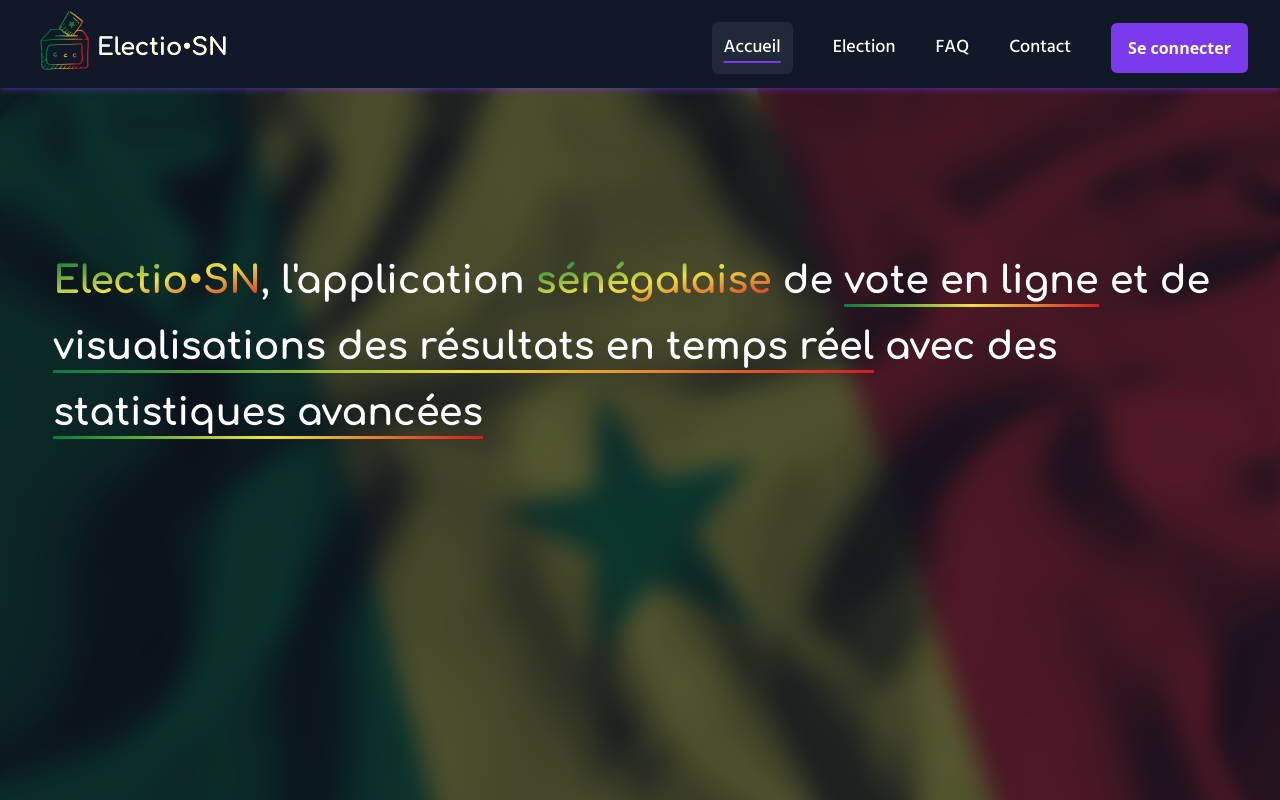
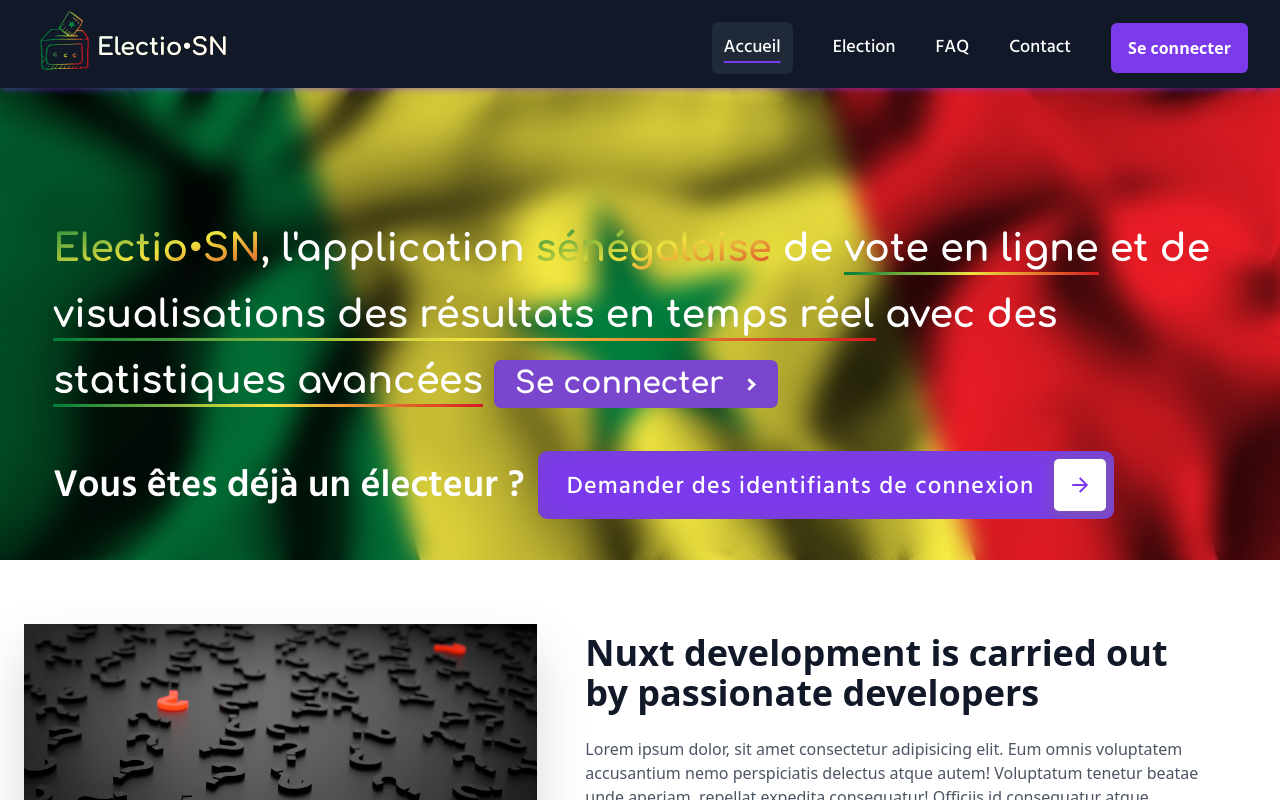
Before and after one commit to aliounebfam/electio-sn, a React (Vite) app: page / in a window 1280 px wide. Shown: the top 800 px of the page. Built offline with nearby package versions, Linux system fonts and the light colour scheme; a web font is replaced by a local one.

Commit message:
add buttons to hero section

```diff
--- a/src/pages/app/Home/Home.css
+++ b/src/pages/app/Home/Home.css
@@ -1,3 +1,125 @@
 .cta-pr-btn:hover svg {
     transform: translateX(5px);
 }
+
+
+/***/
+
+/* From uiverse.io by @adamgiebl */
+.cssbuttons-io-button {
+ background: #7c3aed;
+ color: white;
+ font-family: inherit;
+ padding: 0.35em;
+ padding-left: 1.2em;
+ font-size: 17px;
+ font-weight: 500;
+ border-radius: 0.4em;
+ border: none;
+ letter-spacing: 0.05em;
+ display: inline-flex;
+ align-items: center;
+ box-shadow: inset 0 0 1.6em -0.6em #714da6;
+ overflow: hidden;
+ position: relative;
+ height: 2.8em;
+ padding-right: 3.3em;
+}
+
+.cssbuttons-io-button .icon {
+ background: white;
+ margin-left: 1em;
+ position: absolute;
+ display: flex;
+ align-items: center;
+ justify-content: center;
+ height: 2.2em;
+ width: 2.2em;
+ border-radius: 0.2em;
+ box-shadow: 0.1em 0.1em 0.6em 0.2em #7b52b9;
+ right: 0.3em;
+ transition: all 0.3s;
+}
+
+.cssbuttons-io-button:hover .icon {
+ width: calc(100% - 0.6em);
+}
+
+.cssbuttons-io-button .icon svg {
+ width: 1.1em;
+ transition: transform 0.3s;
+ color: #7c3aed;
+}
+
+.cssbuttons-io-button:hover .icon svg {
+ transform: translateX(0.1em);
+}
+
+.cssbuttons-io-button:active .icon {
+ transform: scale(0.95);
+}
+
+
+
+
+/* From uiverse.io by @satyamchaudharydev */
+.login {
+  --primary-color: #7a46ce;
+  --secondary-color: #fff;
+  --hover-color: #6d28d9;
+  --arrow-width: 15px;
+  --arrow-stroke: 3px;
+  box-sizing: border-box;
+  border: 0;
+  border-radius: 7px;
+  color: var(--secondary-color);
+  padding: 0.2em 0.7em;
+  background: var(--primary-color);
+  display: flex;
+  transition: 0.2s background;
+  align-items: center;
+  gap: 0.6em;
+  font-weight: bold;
+}
+
+.login .arrow-wrapper {
+  display: flex;
+  justify-content: center;
+  align-items: center;
+}
+
+.login .arrow {
+  margin-top: 1px;
+  width: var(--arrow-width);
+  background: var(--primary-color);
+  height: var(--arrow-stroke);
+  position: relative;
+  transition: 0.2s;
+}
+
+.login .arrow::before {
+  content: "";
+  box-sizing: border-box;
+  position: absolute;
+  border: solid var(--secondary-color);
+  border-width: 0 var(--arrow-stroke) var(--arrow-stroke) 0;
+  display: inline-block;
+  top: -3px;
+  right: 3px;
+  transition: 0.2s;
+  padding: 3px;
+  transform: rotate(-45deg);
+}
+
+.login:hover {
+  background-color: var(--hover-color);
+  /* color: var(--primary-color); */
+}
+
+.login:hover .arrow {
+  background: var(--secondary-color);
+}
+
+.login:hover .arrow:before {
+  right: 0;
+}
--- a/src/pages/app/Home/Home.jsx
+++ b/src/pages/app/Home/Home.jsx
@@ -1,60 +1,126 @@
 import React from 'react'
 import { useState } from 'react';
+import { useLayoutEffect } from 'react';
+import { useRef } from 'react';
 import { useEffect } from 'react';
+import { Link } from 'react-router-dom';
 import './Home.css'
 
 export default function Home() {
     const [src, setSrc] = useState("femme_senegalaise.jpg");
 
+    const [mainHeight, setMainHeight] = useState(0);
+    const main = useRef();
+    const content = useRef();
+
+    const [windowSize, setWindowSize] = useState({
+        width: undefined,
+        height: undefined,
+    });
+
     useEffect(() => {
+        const newMainHeight = content.current.clientHeight + 40;
+        setMainHeight(newMainHeight);
+
+        function handleResize() {
+
+            console.log(window.innerWidth);
+            if (window.innerWidth <= "1535") {
+                const newMainHeight = content.current.clientHeight + 40;
+                setMainHeight(newMainHeight + "px");
+            }
+            else {
+                setMainHeight("100vh");
+            }
+
+            setWindowSize({
+                width: window.innerWidth,
+                height: window.innerHeight,
+            });
+        }
+
+        // window.addEventListener("resize", handleResize);
+
+        handleResize();
+
         setTimeout(() => {
             setSrc('drapeau-senegal.jpg');
-        }, 3500)
-    })
+        }, 2000)
+
+    }, [])
+
 
     return (
-        <div className='flex-1 bg-gray-800'>
-            <div className="relative h-full lg:h-screen pb-16">
-                <img className="absolute inset-0 w-full h-full object-cover object-top transition-all duration-1000" src={"src/assets/images/" + src} alt="" />
-                <div aria-hidden="true" className="absolute inset-0 w-full h-full bg-gray-900/70 backdrop-blur-md"></div>
-                <div className="relative">
-                    <div className="mb-12 space-y-16 md:mb-20 pt-20 sm:pt-40 w-11/12 mx-auto">
+        <main>
+            <div ref={main} style={{ height: mainHeight }} className={"flex-1 relative lg:h-screen pb-16"}>
+                <div>
+                    <img className="absolute inset-0 w-full h-full object-cover object-center transition-all duration-1000" src={"src/assets/images/" + src} alt="" />
+                    <div aria-hidden="true" className={"absolute inset-0 w-full h-full backdrop-blur-md bg-[rgba(17,24,39)]/" + (src === "femme_senegalaise.jpg" ? "[0.75] " : "[0.55]")}></div>
+                    <div ref={content} className="relative">
+                        <div className="mb-12 space-y-16 md:mb-20 pt-12 sm:pt-32 w-11/12 mx-auto">
                             <h1 className="relative leading-[48px]  lg:leading-[66px] text-white md:leading-[58px] sm:leading-[55px] text-3xl font-bold font-Comfortaa lg:text-[38px] md:text-4xl">
-                            <span className='text-transparent font-extrabold bg-[length:100%_100%] bg-no-repeat bg-gradient-to-br bg-clip-text from-[#007E3C] via-[#F0E33F] to-[#D71A21]'>
+                                <div className='inline-block text-transparent font-extrabold bg-[length:100%_100%] bg-no-repeat bg-gradient-to-br bg-clip-text from-[#007E3C] via-[#F0E33F] to-[#D71A21]'>
                                     Electio•SN
-                            </span>
-                            ,&nbsp;l'application&nbsp;
-                            <span className='text-transparent font-extrabold bg-[length:100%_100%] bg-no-repeat bg-gradient-to-br bg-clip-text from-[#007E3C] via-[#F0E33F] to-[#D71A21]'>
+                                    <span className='text-white'>,&nbsp;</span>
+                                </div>
+                                l'application&nbsp;
+                                <div className='inline-block text-transparent font-extrabold bg-[length:100%_100%] bg-no-repeat bg-gradient-to-br bg-clip-text from-[#007E3C] via-[#F0E33F] to-[#D71A21]'>
                                     sénégalaise
-                            </span>
+                                </div>
                                 &nbsp;de&nbsp;
                                 <div className='lg:before:absolute relative inline-block before:bg-gradient-to-r before:from-[#007E3C] before:via-[#F0E33F] before:to-[#D71A21] before:w-full before:h-[3px] before:top-[calc(100%-10px)] before:scale-x-100 before:transition-transform before:duration-300 before:origin-[0_50%]'>
                                     vote en ligne
                                 </div>
-
                                 &nbsp;et de&nbsp;
-                            <div className='lg:before:absolute relative inline-block before:bg-gradient-to-r before:from-[#007E3C] before:via-[#F0E33F] before:to-[#D71A21] before:w-full before:h-[3px] before:top-[calc(100%-10px)] before:scale-x-100 before:transition-transform before:duration-300 before:origin-[0_50%]'>
-                                visualisations des résultats en temps réel
+                                <div className='lg:before:absolute relative inline-block before:bg-gradient-to-r before:from-[#007E3C] before:via-[#F0E33F] before:to-[#D71A21] before:w-full before:h-[3px] before:top-[calc(100%-10px)] before:scale-x-[0.989] before:transition-transform before:duration-300 before:origin-[0_50%]'>
+                                    visualisations des résultats en temps réel&nbsp;
                                 </div>
-                            &nbsp;avec des&nbsp;
+                                avec des&nbsp;
                                 <div className='lg:before:absolute relative inline-block before:bg-gradient-to-r before:from-[#007E3C] before:via-[#F0E33F] before:to-[#D71A21] before:w-full before:h-[3px] before:top-[calc(100%-10px)] before:scale-x-100 before:transition-transform before:duration-300 before:origin-[0_50%]'>
                                     statistiques avancées
+                                </div>&nbsp;
+                                <div className='pt-0 inline-block'>
+                                    <button className='text-3xl login'>
+                                        Se connecter
+                                        <div className="arrow-wrapper">
+                                            <div className="arrow"></div>
+                                        </div>
+                                    </button>
+                                </div>
+                                <div className='mt-9 font-Hind flex items-center flex-wrap space-y-2 md:space-y-0'>
+                                    <span className='mt-1 sm:mr-1'>
+                                        Vous êtes déjà un électeur ?
+                                    </span>&nbsp;
+                                    <Link to={'/credential-request'} className="text-2xl py-10 sm:py-0 cssbuttons-io-button">
+                                        <span className='mt-1'>
+                                            Demander des identifiants de connexion
+                                        </span>
+                                        <div className="icon">
+                                            <svg height="24" width="24" viewBox="0 0 24 24" xmlns="http://www.w3.org/2000/svg"><path d="M0 0h24v24H0z" fill="none"></path><path d="M16.172 11l-5.364-5.364 1.414-1.414L20 12l-7.778 7.778-1.414-1.414L16.172 13H4v-2z" fill="currentColor"></path></svg>
+                                        </div>
+                                    </Link>
                                 </div>
                             </h1>
                         </div>
                     </div>
-
                 </div>
-            {/* <div className='max-w-2xl mx-auto'>Vous êtes déjà un électeur ?
-                <a
-                    className="cta-pr-btn px-4 py-2 text-indigo-600 font-medium bg-indigo-50 rounded-full inline-flex items-center"
-                    href="">
-                    Demander des identifiants de connexion
-                    <svg xmlns="http://www.w3.org/2000/svg" className="h-6 w-6 ml-1 duration-150" fill="none" viewBox="0 0 24 24" stroke="currentColor">
-                        <path strokeLinecap="round" strokeLinejoin="round" strokeWidth={2} d="M13 7l5 5m0 0l-5 5m5-5H6" />
-                    </svg>
-                </a>
-            </div> */}
             </div>
+            <div className='container'>
+                <div class="py-16 bg-white">
+                    <div class="container m-auto px-6 text-gray-600 md:px-12 xl:px-6">
+                        <div class="space-y-6 md:space-y-0 md:flex md:gap-6 lg:items-center lg:gap-12">
+                            <div class="md:5/12 lg:w-5/12">
+                                <img src="src/assets/images/question.jpg" className='shadow-violet-700 drop-shadow-2xl' alt="image" loading="lazy" width="" height="" />
+                            </div>
+                            <div class="md:7/12 lg:w-6/12">
+                                <h2 class="text-2xl text-gray-900 font-bold md:text-4xl">Nuxt development is carried out by passionate developers</h2>
+                                <p class="mt-6 text-gray-600">Lorem ipsum dolor, sit amet consectetur adipisicing elit. Eum omnis voluptatem accusantium nemo perspiciatis delectus atque autem! Voluptatum tenetur beatae unde aperiam, repellat expedita consequatur! Officiis id consequatur atque doloremque!</p>
+                                <p class="mt-4 text-gray-600"> Nobis minus voluptatibus pariatur dignissimos libero quaerat iure expedita at? Asperiores nemo possimus nesciunt dicta veniam aspernatur quam mollitia.</p>
+                            </div>
+                        </div>
+                    </div>
+                </div>
+            </div>
+        </main>
     )
 }
```
Lines whose indentation alone changed are shown as unchanged.
